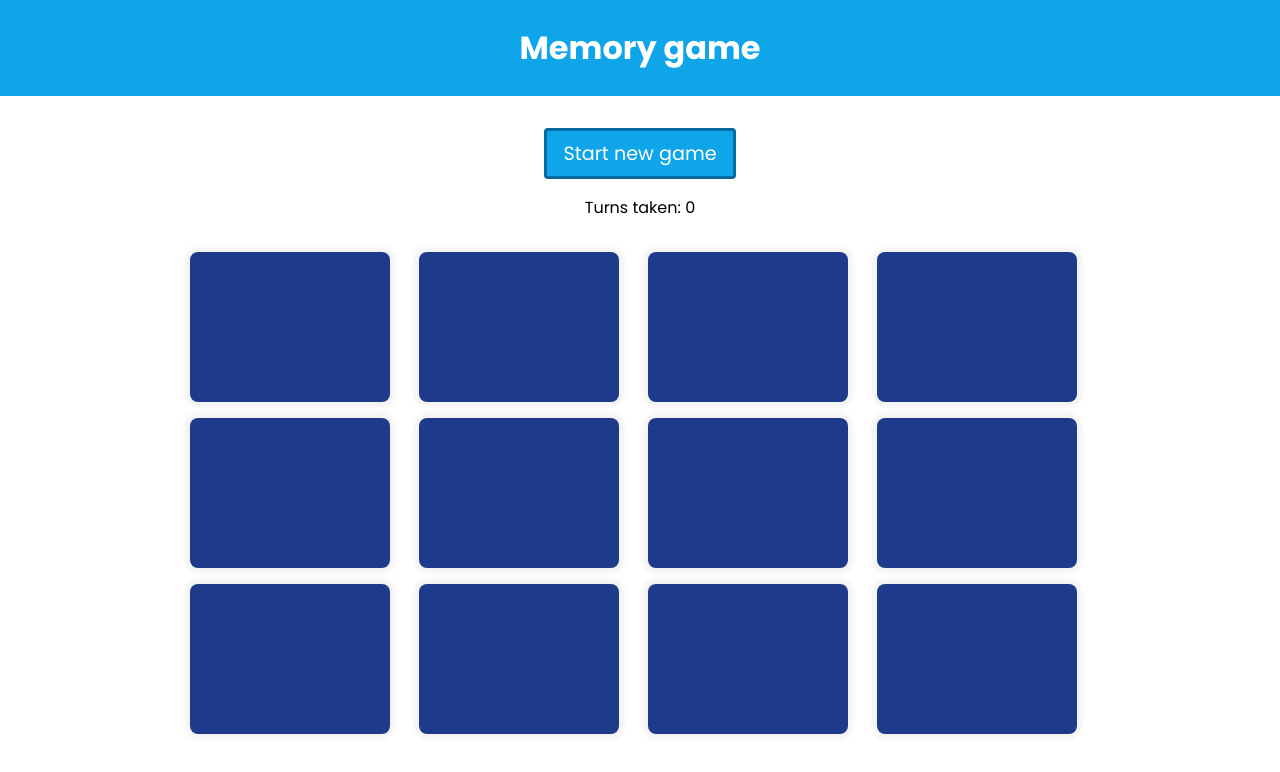
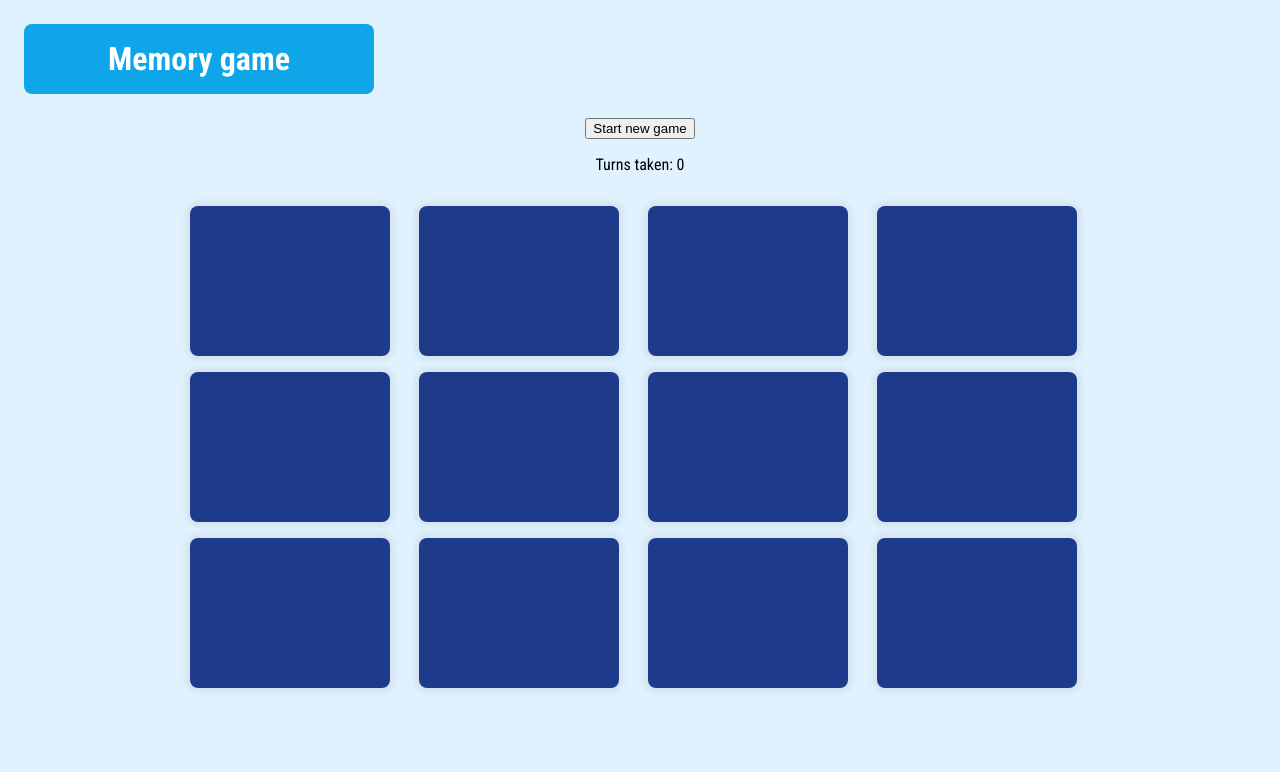
Before and after one commit to OMGATE23/memory-game, a React (Create React App) app: page / in a window 1280 px wide. Shown: the top 772 px of the page. Built offline with nearby package versions, Linux system fonts and the light colour scheme.

Commit message:
style: changed font and deisn of h1 and button

```diff
--- a/src/index.css
+++ b/src/index.css
@@ -1,4 +1,4 @@
-@import url('https://fonts.googleapis.com/css2?family=Poppins:wght@100;200;300;400;500;600;700&display=swap');
+@import url('https://fonts.googleapis.com/css2?family=Roboto+Condensed:wght@300;400;700&display=swap');
 
 :root {
   --sky-50:#f0f9ff;
@@ -14,30 +14,37 @@
 
 
 body {
-  font-family: 'Poppins', sans-serif;
+  font-family: 'Roboto Condensed', sans-serif;
   text-align: center;
   margin: 0;
+  background-color: var(--sky-100);
 }
 
+
 h1 {
-  margin: 0;
-  margin-bottom: 2rem;
+  margin: 1.5rem;
   background-color: var(--sky-500);
   color: white;
-  padding: 1.5rem 0;
+  padding: 1rem 0;
+  border-radius: 0.5rem;
+  width: 350px;
 }
 
-button {
-  font-family: 'Poppins', sans-serif;
-  font-size: 1.2rem;
+.button {
+  display: inline-block;
+  font-family: 'Roboto Condensed', sans-serif;
+  font-size: 1.1rem;
+  border: none;
   border-radius: 0.25rem;
-  padding: 0.5rem 1rem;
-  border: 3px solid var(--sky-700);
-  background-color: var(--sky-500);
-  color: white;
-  font-size: bold;
+  box-shadow: 0px 0px 5px 25px rgba(0,0,0,0.0.75);
+  padding: 1rem;
+  background-color: var(--sky-300);
+  color: var(--sky-700);
+  font-weight: bold;
 }
 
-button:hover {
+.button:hover {
   background-color: var(--sky-700);
+  color: white;
+  cursor: pointer;
 }
```
